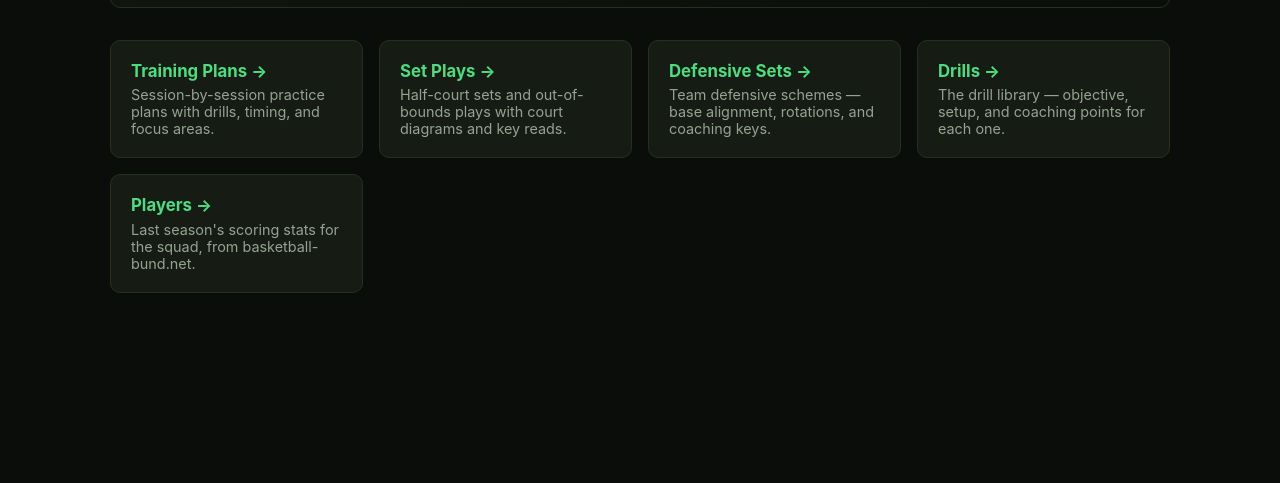
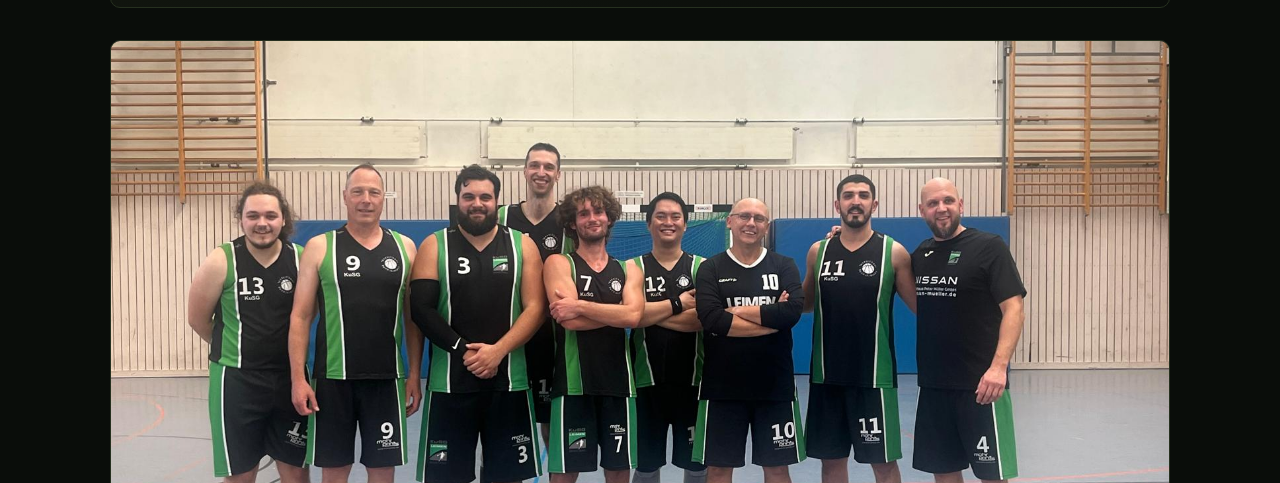
Before and after one commit to zbalog10/kusg-leimen-herren3, a plain HTML site: page index.html in a window 1280 px wide. Shown: the part 257-740 px from the top of the page. Drawn offline with Linux system fonts and the light colour scheme.

Commit message:
Add team photo to the home page
Co-Authored-By: Claude Sonnet 5.5 <noreply@anthropic.com>

```diff
--- a/css/style.css
+++ b/css/style.css
@@ -126,6 +126,22 @@ footer {
 }
 .hero h1 { font-size: 2rem; margin: 0 0 0.5rem; }
 .hero p { color: var(--text-muted); max-width: 60ch; margin: 0; }
+
+.team-photo {
+  margin: 0 0 2rem;
+  border: 1px solid var(--border);
+  border-radius: var(--radius);
+  overflow: hidden;
+  background: var(--bg-elevated);
+}
+.team-photo img {
+  display: block;
+  width: 100%;
+  height: auto;
+  max-height: 620px;
+  object-fit: cover;
+  object-position: center 75%;
+}
 
 .card-grid {
   display: grid;
--- a/index.html
+++ b/index.html
@@ -31,6 +31,10 @@
       <p>Team playbook and training hub. Everything the squad needs to prepare for practice and game day — training plans, drills, and our set play library.</p>
     </div>
 
+    <figure class="team-photo">
+      <img src="assets/team-photo.jpg" alt="The KuSG Leimen Herren 3 team lined up in the gym" width="1600" height="1200" />
+    </figure>
+
     <div class="card-grid">
       <a class="link-card" href="training.html">
         <h3>Training Plans →</h3>
```
Also changed, not shown: assets/team-photo.jpg (added).
